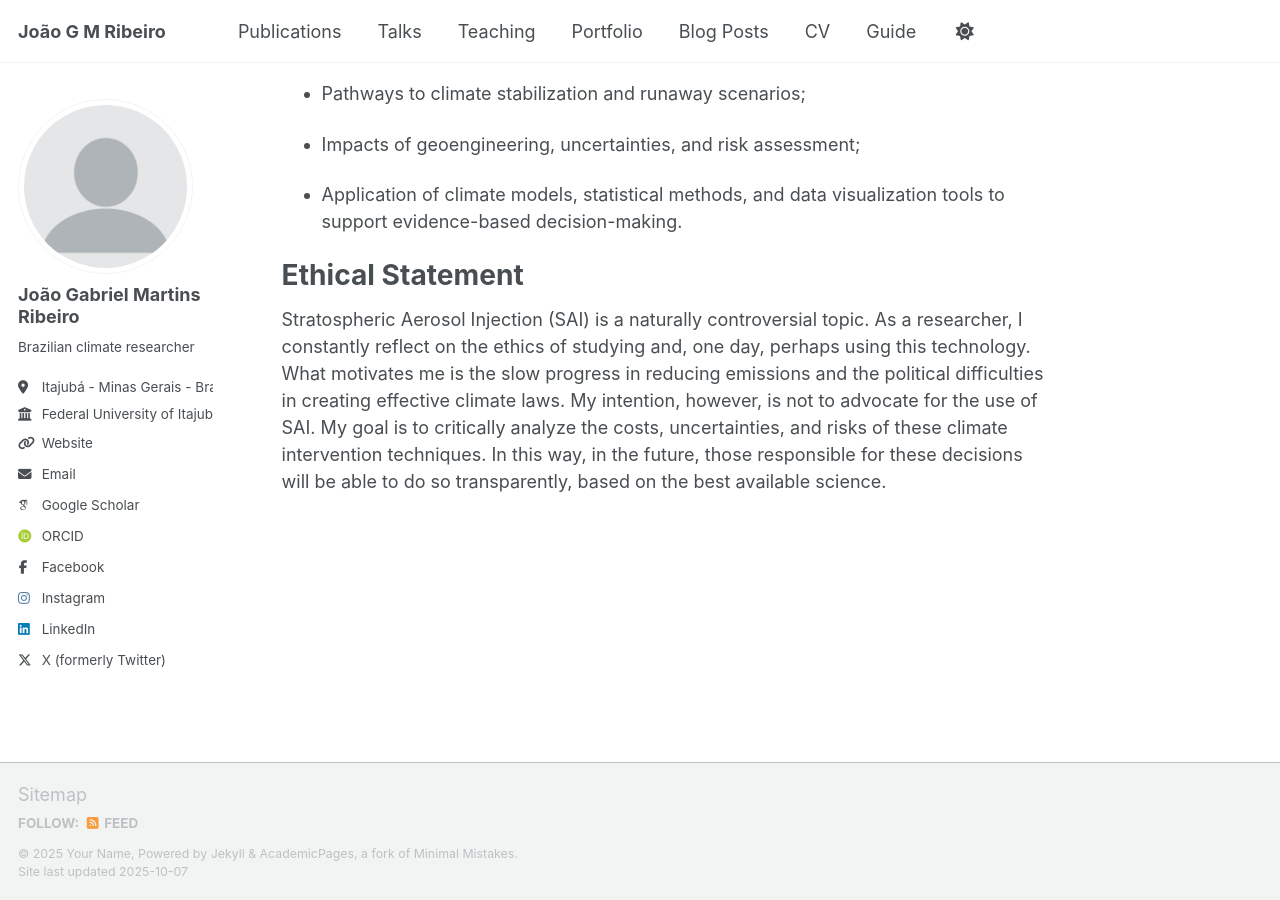
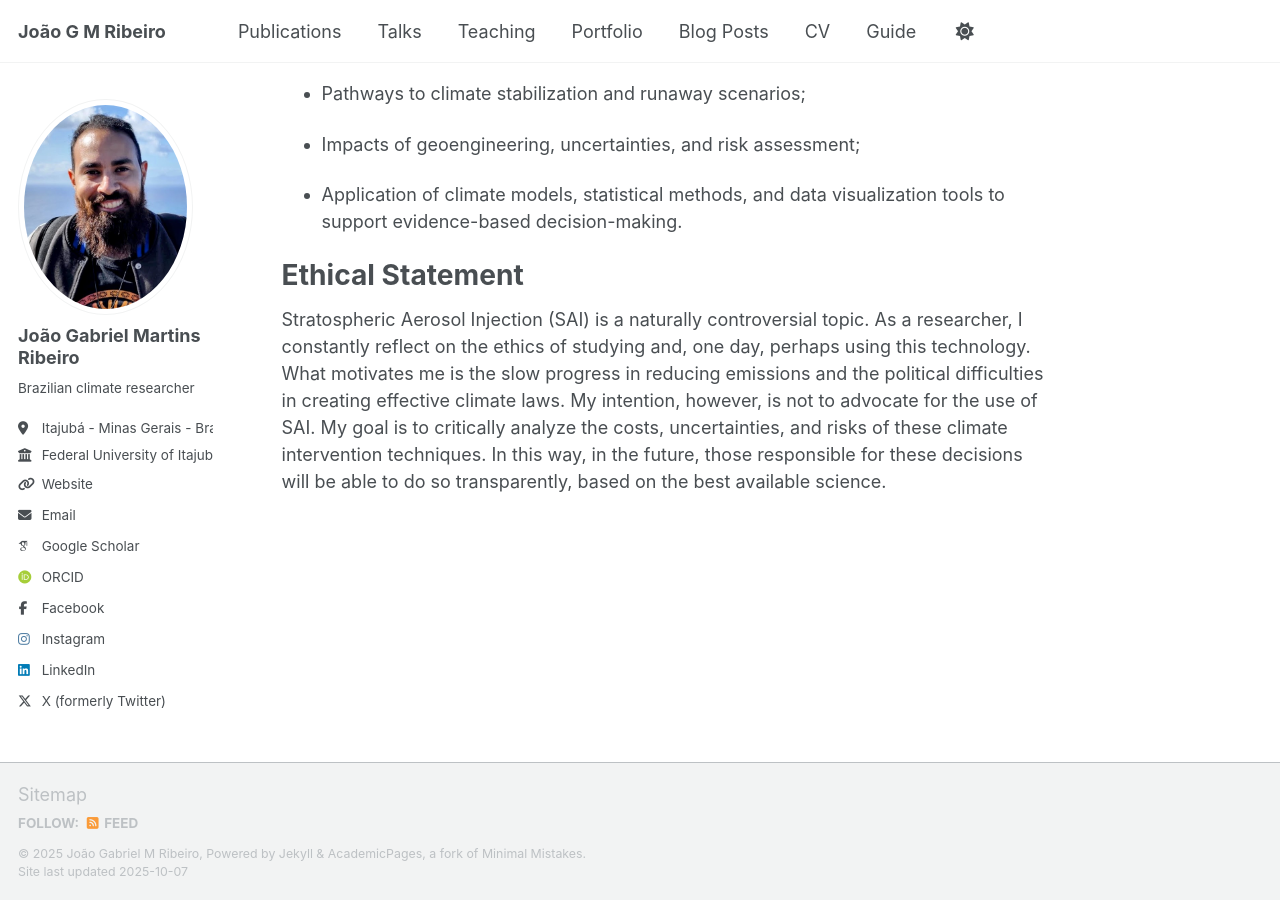
Before and after one commit to Joaogmr472/joaogmr472.github.io, a Jekyll site: the page built from _pages/about.md, in a window 1280 px wide and 900 px high, scrolled down 924 px. Built offline with Jekyll 4.4.1, drawn with Linux system fonts in a browser that asks for light colours; some web fonts are replaced; a script that is not in the unit is left out.

Commit message:
Update _config.yml n5

```diff
--- a/_config.yml
+++ b/_config.yml
@@ -11,9 +11,9 @@ locale                   : "en-US"
 site_theme               : "default" # Currently available options are "default", "air"
 title                    : "João G M Ribeiro"
 title_separator          : "-"
-name                     : &name "Your Name"
-description              : &description "Your Name's academic portfolio"   # Update this with a general description of your site, this is the default if not overridden by a page
-url                      : https://academicpages.github.io # The base hostname & protocol for your site e.g. "https://[your GitHub username].github.io",
+name                     : &name "João Gabriel M Ribeiro"
+description              : &description "João academic portfolio"   # Update this with a general description of your site, this is the default if not overridden by a page
+url                      : https://joaogmr472.github.io # The base hostname & protocol for your site e.g. "https://[your GitHub username].github.io",
                                                            # or if you already have some other page hosted on Github then use "https://[your GitHub username].github.io/[Your Repo Name]"
 baseurl                  : "" # the subpath of your site, e.g. "/blog"
 repository               : "academicpages/academicpages.github.io"
@@ -23,7 +23,7 @@ repository               : "academicpages/academicpages.github.io"
 #               Additional customization can be done by editing /_includes/author-profile.html
 author:
   # Biographic information
-  avatar           : "profile.png"
+  avatar           : "IMG_20250516_144717_440-EDIT.jpg"
   name             : "João Gabriel Martins Ribeiro"
   pronouns         : # example: "she/her"
   bio              : "Brazilian climate researcher"
```
